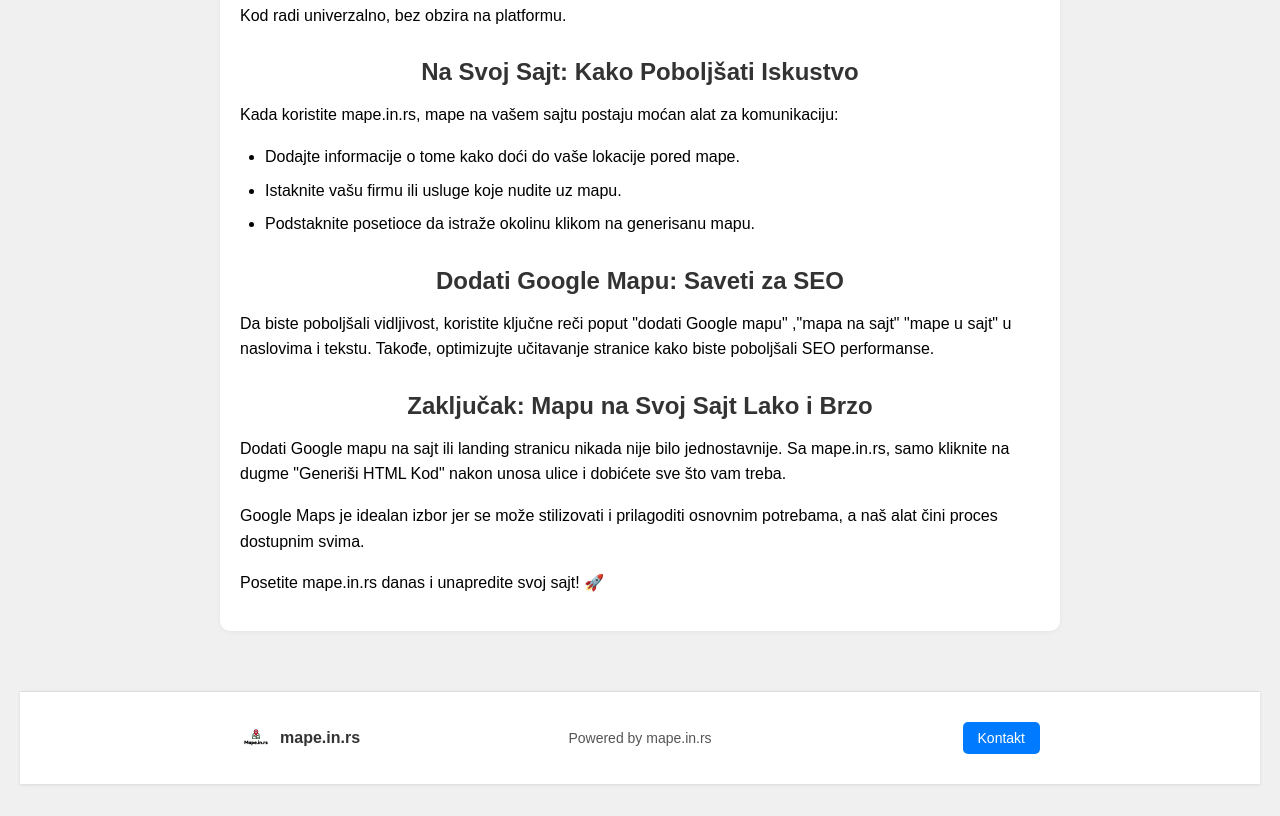
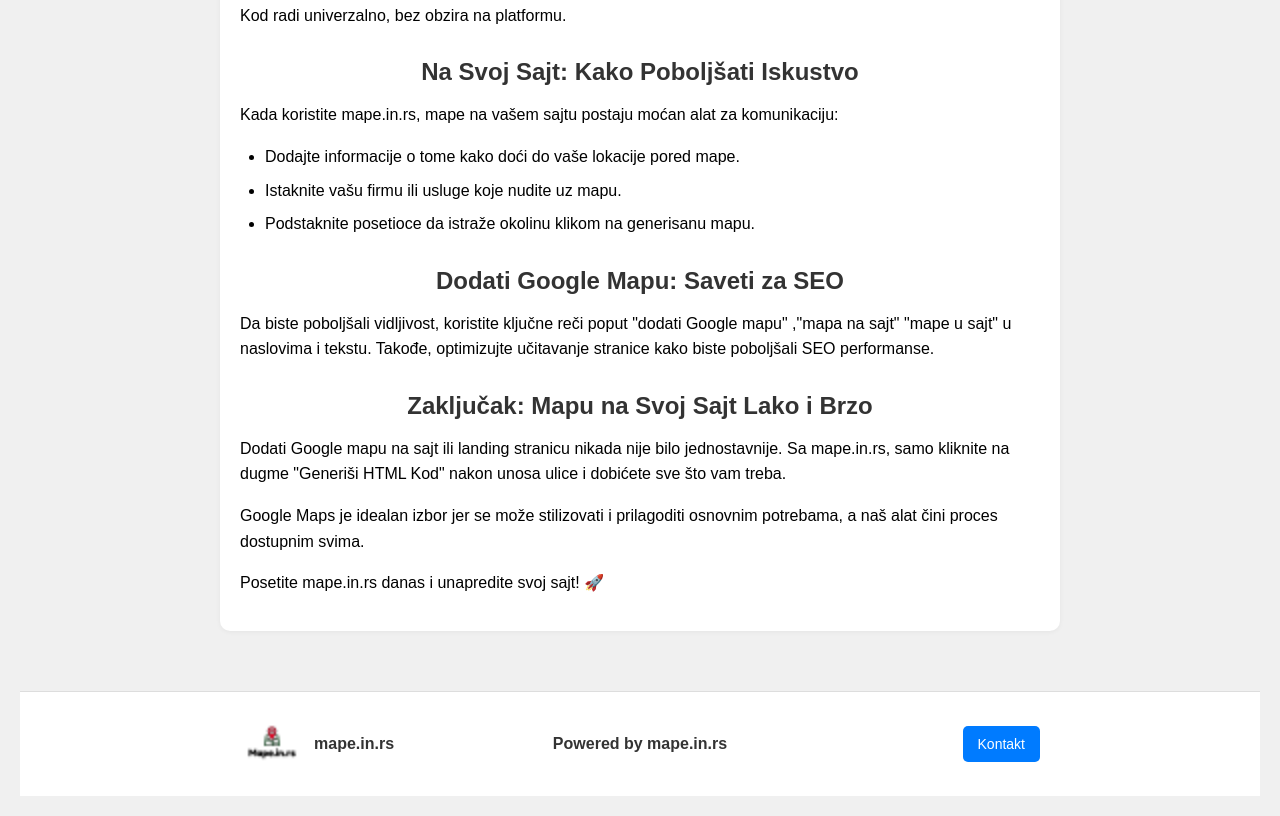
Before and after one commit to dogsbreeder/ugradimapu, a plain HTML site: page index.html in a window 1280 px wide. Shown: the part 3933-4749 px from the top of the page. Drawn offline with Linux system fonts and the light colour scheme.

Commit message:
Ispravljen futer: povećan logo na 64px, uklonjeni svi paddinzi koji su uzrokovali nepotrebnu širinu

```diff
--- a/styles.css
+++ b/styles.css
@@ -142,28 +142,29 @@ button:hover {
 .site-footer {
     background-color: white;
     color: #333;
-    padding: 20px 0;
+    padding: 0;
     margin-top: 60px;
-    box-shadow: 0 1px 3px rgba(0, 0, 0, 0.1);
     border-top: 1px solid #ddd;
 }
 
 .site-footer .container {
+    max-width: 800px;
+    margin: 0 auto;
     background-color: white;
     box-shadow: none;
     border-radius: 0;
-    padding: 0;
+    padding: 20px;
 }
 
 .footer-container {
     display: flex;
     justify-content: space-between;
     align-items: center;
-    padding: 10px 0;
+    width: 100%;
 }
 
 .footer-logo {
-    width: 33%;
+    flex: 1;
     text-align: left;
 }
 
@@ -176,27 +177,28 @@ button:hover {
 }
 
 .footer-logo-img {
-    width: 32px;
-    height: 32px;
-    margin-right: 8px;
+    width: 64px;
+    height: 64px;
+    margin-right: 10px;
 }
 
 .footer-text {
-    width: 33%;
-    font-size: 14px;
-    color: #555;
+    flex: 1;
+    font-size: 16px;
+    color: #333;
     text-align: center;
+    font-weight: bold;
 }
 
 .footer-contact {
-    width: 33%;
+    flex: 1;
     text-align: right;
 }
 
 .footer-contact a {
     color: white;
     text-decoration: none;
-    padding: 8px 15px;
+    padding: 10px 15px;
     background-color: #007bff;
     border-radius: 5px;
     transition: all 0.3s ease;
@@ -208,10 +210,11 @@ button:hover {
     background-color: #0056b3;
 }
 
-@media (max-width: 768px) {
+/* Isključivo za mobilne uređaje */
+@media (max-width: 600px) {
     .footer-container {
         flex-direction: column;
-        gap: 15px;
+        gap: 20px;
     }
 
     .footer-logo, .footer-text, .footer-contact {
```
